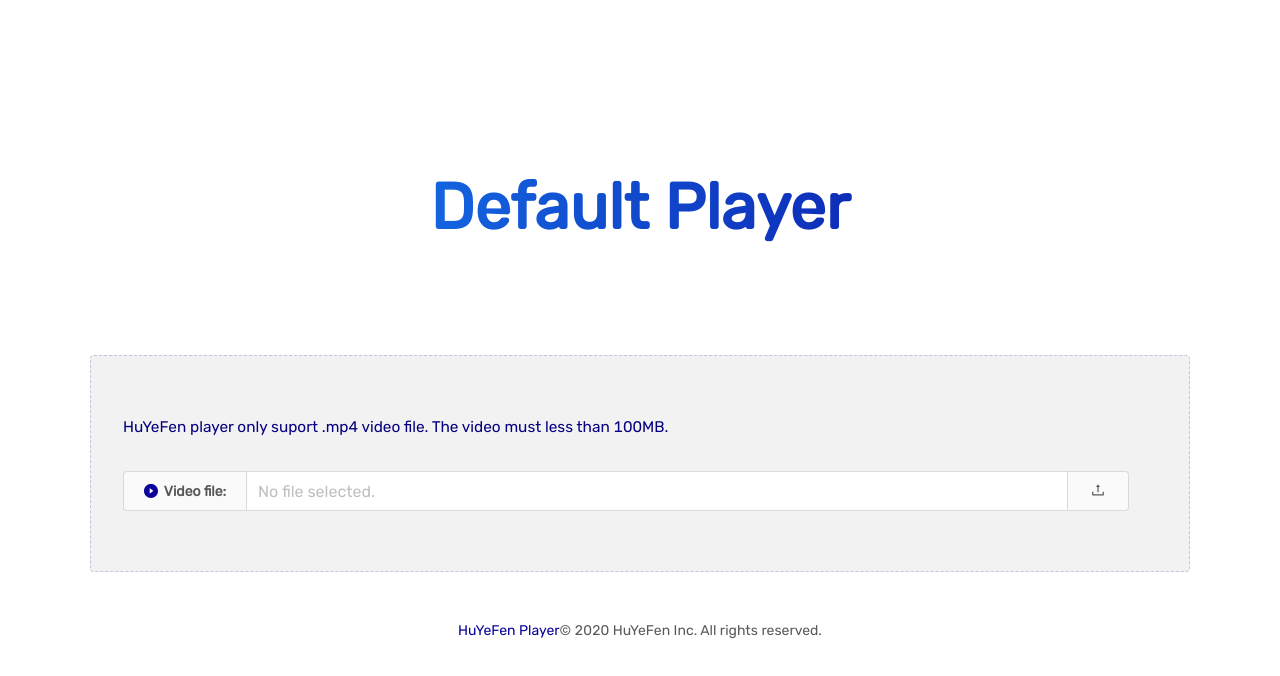
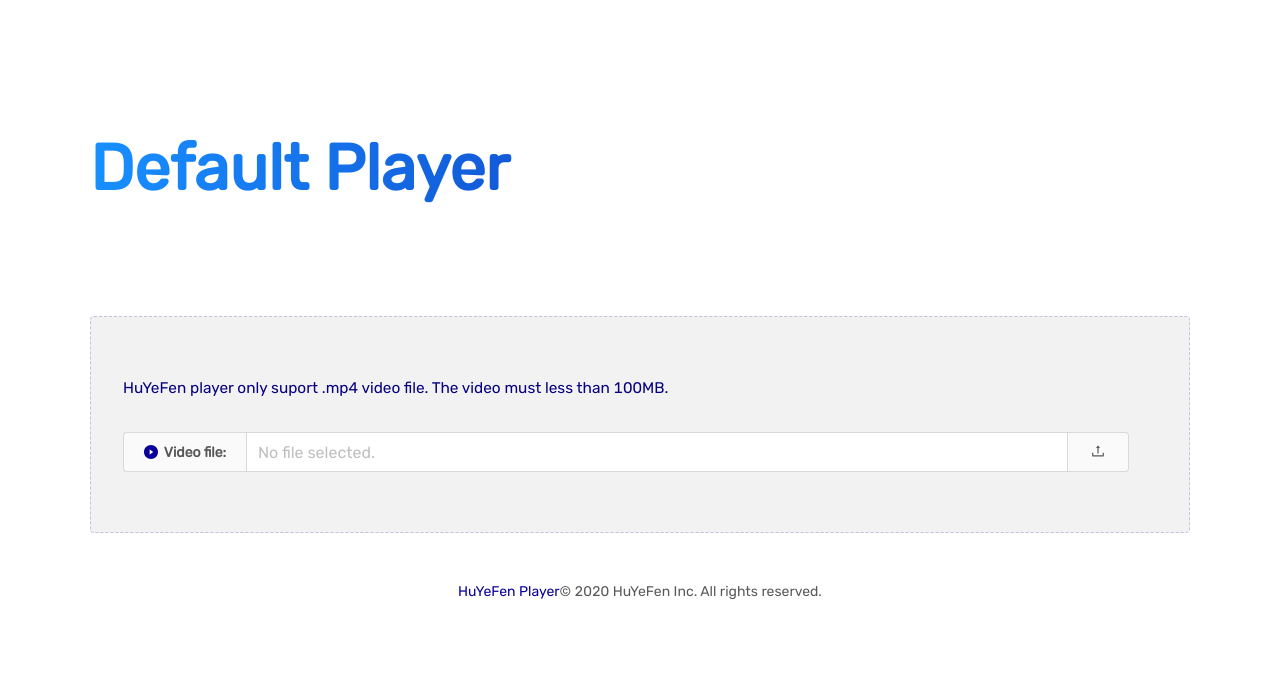
Before and after one commit to gotrongluan/huyefen-player, a React (Create React App) app: page /default in a window 1280 px wide. Shown: the top 676 px of the page. Built offline with nearby package versions, Linux system fonts and the light colour scheme.

Commit message:
video ref

```diff
--- a/src/Player/default.js
+++ b/src/Player/default.js
@@ -1,14 +1,21 @@
-import React, { useState } from 'react';
+import React, { useState, useRef, useEffect } from 'react';
 import { Input, Upload, Button, message } from 'antd';
 import { PlayCircleFilled, UploadOutlined, LoadingOutlined, CloudUploadOutlined, DeleteOutlined, EditOutlined, DeleteFilled, CloseOutlined } from '@ant-design/icons';
 import styles from './default.module.scss';
 
 const DefaultPlayer = () => {
+    const videoRef = useRef(null);
     const [file, setFile] = useState(null);
     const [fileName, setFileName] = useState('');
     const [editing, setEditing] = useState(false);
     const [videoUrl, setVideoUrl] = useState(null);
     const [processing, setProcessing] = useState(false);
+    useEffect(() => {
+        if (videoRef.current) {
+            const videoEle = videoRef.current;
+
+        }
+    }, [videoUrl]);
     const handleCloseChange = () => {
         setEditing(false);
         handleRemoveFile();
@@ -59,8 +66,12 @@
                 {videoUrl && (
                     <div className={styles.videoAndBtns}>
                         <div className={styles.video}>
-                            <video>
+                            <video
+                                ref={videoRef}
+                                className={styles.videoEle}
+                            >
                                 <source src={videoUrl} type="video/mp4" />
+                                Your browser does not support the video element.
                             </video>
                         </div>
                         <div className={styles.btns}>
--- a/src/Player/default.module.scss
+++ b/src/Player/default.module.scss
@@ -15,7 +15,12 @@
         .videoAndBtns {
             margin-bottom: 40px;
             .video {
-
+                margin-bottom: 24px;
+                .videoEle {
+                    background: black;
+                    width: 100%;
+                    height: 520px;
+                }
             }
             .btns {
                 button {
--- /dev/null
+++ b/src/app.module.css
@@ -0,0 +1,12 @@
+.app {
+  height: 100vh;
+  padding-top: 120px;
+}
+.app .inlineDiv {
+  margin: auto;
+  width: 1100px;
+  margin-bottom: 100px;
+}
+.app .inlineDiv .content {
+  margin-bottom: 48px;
+}
--- a/src/app.module.scss
+++ b/src/app.module.scss
@@ -1,13 +1,10 @@
 .app {
     height: 100vh;
-    position: relative;
+    padding-top: 120px;
     .inlineDiv {
-        position: absolute;
-        top: 50%;
-        left: 50%;
-        transform: translate(-50%, -50%);
-        text-align: center;
+        margin: auto;
         width: 1100px;
+        margin-bottom: 100px;
         .content {
             margin-bottom: 48px;
         }
```
Also changed, not shown: src/Player/default.module.css (+8 -0 lines).
